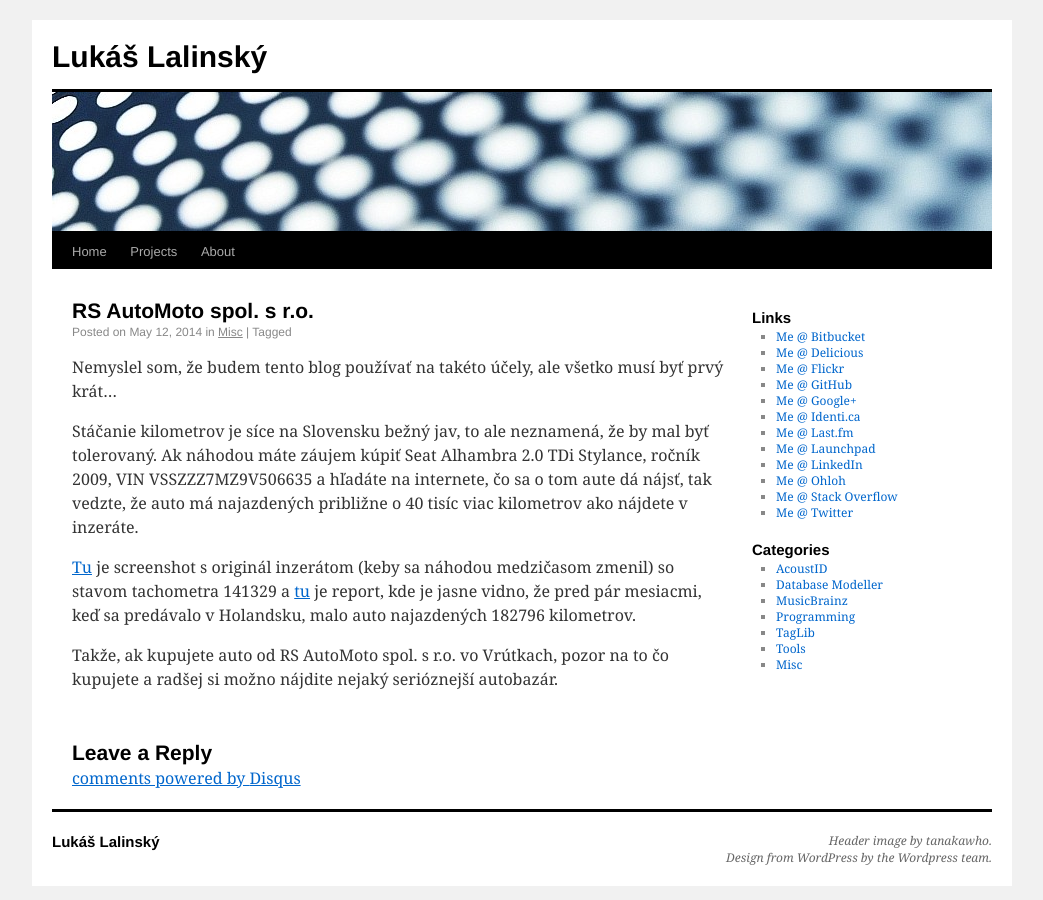
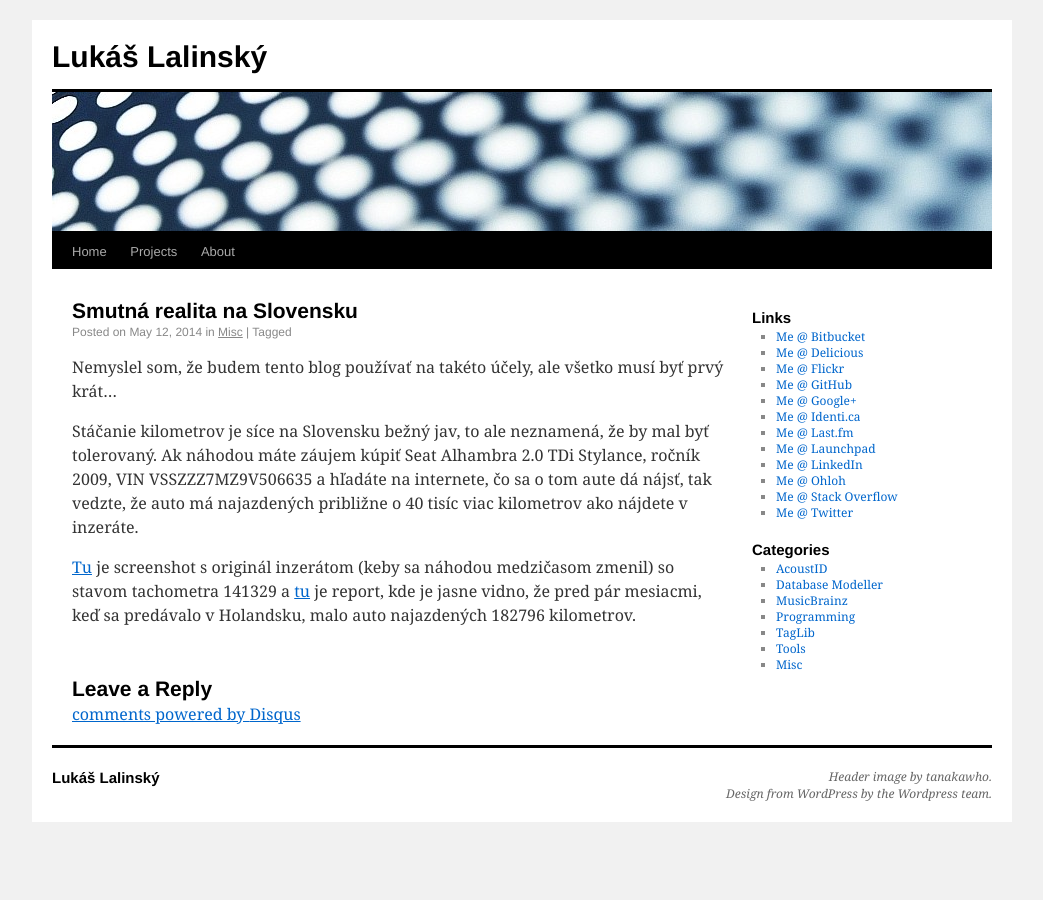
Before and after one commit to lalinsky/website, a Jekyll site: the page built from _posts/2014-05-12-rs-automoto-spol-s-r-o.md, in a window 1280 px wide. Shown: the whole page, without its empty margins (118-1161 px from the left). Built offline with Jekyll 4.4.1, drawn with Linux system fonts in a browser that asks for light colours; Markdown is read by kramdown in place of the engine named in the settings; comment, search, counter and statistics services are not loaded.

Commit message:
Remove name

```diff
--- a/_posts/2014-05-12-rs-automoto-spol-s-r-o.md
+++ b/_posts/2014-05-12-rs-automoto-spol-s-r-o.md
@@ -1,6 +1,6 @@
 ---
 layout: post
-title: RS AutoMoto spol. s r.o.
+title: Smutná realita na Slovensku
 categories:
 - misc
 ---
@@ -19,6 +19,3 @@ stavom tachometra 141329 a
 [tu](/uploads/alhambra-report.pdf) je report, kde je jasne vidno, že pred
 pár mesiacmi, keď sa predávalo v Holandsku, malo auto najazdených
 182796 kilometrov.
-
-Takže, ak kupujete auto od RS AutoMoto spol. s r.o. vo Vrútkach, pozor
-na to čo kupujete a radšej si možno nájdite nejaký serióznejší autobazár.
```
